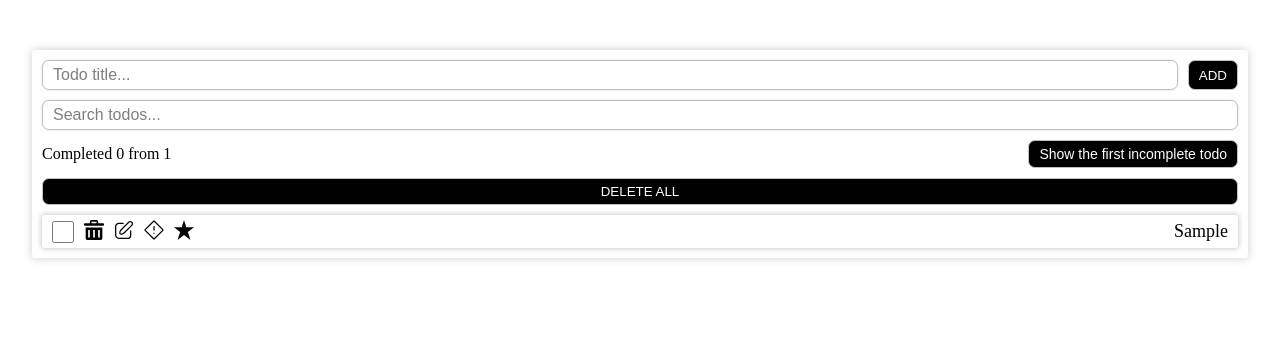
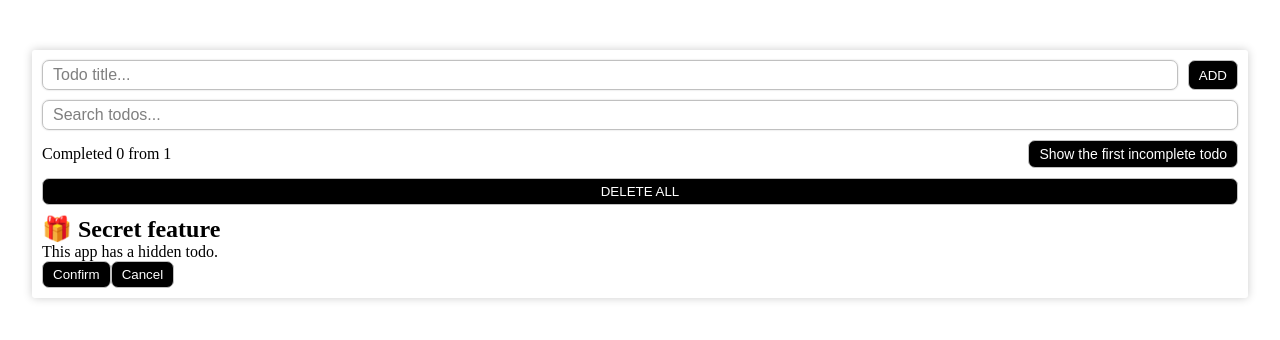
Before and after one commit to vengernazar12-web/todo-react, a React (Vite) app: page / in a window 1280 px wide. Both pictures are taken after typing "Sample" into the empty fields and a click on the button "ADD". Shown: the top 340 px of the page. Built offline with nearby package versions, Linux system fonts and the light colour scheme; no server answers.

Commit message:
Ref: secret IP-todo

```diff
--- a/todo-react/src/App.jsx
+++ b/todo-react/src/App.jsx
@@ -2,7 +2,7 @@ import { useReducer, useRef, useState, useEffect, useCallback, useMemo } from 'r
 import './index.scss';
 import TodoContext from './Todo context';
 
-import AddTodoForm from './components/Add-todo-form';
+import AddTodoForm from './components/AddTodoForm';
 import Input from './components/Input';
 import Button from './components/Button';
 import TodoItem from './components/TodoItem';
@@ -10,12 +10,16 @@ import TodosInfo from './components/TodosInfo';
 import EditTodoWindow from './components/EditTodoWindow';
 import replaceHtmlSymbols from './replaceHtmlSymbols';
 import TodosContainer from './components/TodosContainer';
+import ConfirmShowIpTodo from './components/ConfirmShowIpTodo';
 
 const todosActions = (state, action) => {
   const { type, id, title, priority, isFav } = action;
 
   switch (type) {
-    case 'ADD': { return [...state, { id, title, isNew: true, priority: priority || undefined, isFav: isFav || undefined }]; };
+    case 'ADD': {
+      if (!sessionStorage.getItem('session-todo-added')) sessionStorage.setItem('session-todo-added', 'true');
+      return [...state, { id, title, isNew: true, priority: priority || undefined, isFav: isFav || undefined }];
+    };
     case 'DELETE': { return state.filter(todo => todo.id !== id); };
     case 'DELETE_ALL': { return []; };
     case 'SWITCH_COMPLETE_TODO': { return state.map(todo => todo.id === id ? { ...todo, isDone: !todo.isDone } : todo) };
@@ -32,8 +36,6 @@ const prioritiesColors = {
   'high': 'red',
 }
 
-const savedTodos = JSON.parse(localStorage.getItem('todos') || "[]");
-
 const App = () => {
   const [searchTxt, setSearchTxt] = useState('');
 
@@ -44,36 +46,32 @@ const App = () => {
 
   const [deletedTodoId, setDeletedTodoId] = useState(null);
 
-  const [todos, dispatchTodos] = useReducer(todosActions, savedTodos);
+  const [todos, dispatchTodos] = useReducer(todosActions, JSON.parse(localStorage.getItem('todos') || "[]"));
 
   const timerForRerenderAfterAddNewTodo = useRef(null);
 
+  const [needShowTaskForAddIPTodo, setNeedShowTaskForAddIPTodo] = useState(false);
+  const [ showIpTodo, setShowIpTodo ] = useState(false);
+
   useEffect(() => {
-    localStorage.setItem('todos', JSON.stringify(todos.map(todo => { if (todo.isNew) delete todo.isNew; return todo })));
+    localStorage.setItem('todos', JSON.stringify(todos));
 
     if (newTodoId) {
       clearTimeout(timerForRerenderAfterAddNewTodo.current);
       timerForRerenderAfterAddNewTodo.current = setTimeout(() => setNewTodoId(null), 500);
     }
-  }, [todos]);
 
-  useEffect(() => {
-    // Show IP (secret todo)
-    if (!localStorage.getItem('IP')) {
-      localStorage.setItem('IP', 'true');
+    if (
+      sessionStorage.getItem('session-todo-added')
+      && !localStorage.getItem('IP')
+      && !sessionStorage.getItem('task-showed')
+    ) {
+      setNeedShowTaskForAddIPTodo(true);
+      sessionStorage.setItem('task-showed', 'true');
+    };
+  }, [todos, newTodoId]);
 
-      fetch('https://api.ipify.org')
-        .then(r => r.text())
-        .then(userIp => {
-          if (userIp && /\d+\.\d+\.\d+\.\d+/.test(userIp)) {
-
-            const uniqueId = crypto?.randomUUID() ?? Date.now().toString();
-            dispatchTodos({ type: 'ADD', title: `Hide your IP (${userIp})`, id: uniqueId, priority: 'high', isFav: true });
-            setNewTodoId(uniqueId);
-          }
-        })
-    }
-
+  useEffect(() => { // Secrets todos ( sleep, new year )
     // Show 'go-sleep' (secret todo)
     if (!sessionStorage.getItem('go-sleep')) {
       const hours = new Date().getHours();
@@ -100,6 +98,29 @@ const App = () => {
       }
     }
   }, []);
+
+  useEffect(() => {
+    // Show IP (secret todo)
+    if (!localStorage.getItem('IP')) {
+      console.log(showIpTodo);
+
+      if (!showIpTodo) return;
+
+      localStorage.setItem('IP', 'true');
+
+      fetch('https://api.ipify.org')
+        .then(r => r.text())
+        .then(userIp => {
+          if (userIp && /\d+\.\d+\.\d+\.\d+/.test(userIp)) {
+
+            const uniqueId = crypto?.randomUUID() ?? Date.now().toString();
+            dispatchTodos({ type: 'ADD', title: `Hide your IP (${userIp})`, id: uniqueId, priority: 'high', isFav: true });
+            setNewTodoId(uniqueId);
+            setShowIpTodo(false);
+          }
+        })
+    }
+  }, [showIpTodo])
 
   const firstIncompleteTodoRef = useRef(null);
 
@@ -155,7 +176,9 @@ const App = () => {
       prioritiesColors,
       deletedTodosIds,
       setDeletedTodosIds,
-      setNewTodoId
+      setNewTodoId,
+      setShowIpTodo,
+      setNeedShowTaskForAddIPTodo
     }
   }, [
     todos,
@@ -170,7 +193,9 @@ const App = () => {
     prioritiesColors,
     deletedTodosIds,
     setDeletedTodosIds,
-    setNewTodoId
+    setNewTodoId,
+    setShowIpTodo,
+    setNeedShowTaskForAddIPTodo
   ]);
 
   const todosLng = todos.length;
@@ -205,7 +230,10 @@ const App = () => {
         }}>DELETE ALL</Button>
 
         <TodosContainer className="todos-container">
-          {!editTodoId
+          {
+            needShowTaskForAddIPTodo
+              ? <ConfirmShowIpTodo />
+              : !editTodoId
                 ? <ul aria-label="Todo list">
                   {
                     todosForRender.length
--- /dev/null
+++ b/todo-react/src/components/ConfirmShowIpTodo.jsx
@@ -0,0 +1,22 @@
+import { useContext } from "react";
+import Button from "./Button";
+import Input from "./Input";
+import TodoContext from "../Todo context";
+
+const ConfirmShowIpTodo = () => {
+  const {
+    setShowIpTodo,
+    setNeedShowTaskForAddIPTodo
+  } = useContext(TodoContext);
+
+  return (
+    <div>
+      <h2>🎁 Secret feature</h2>
+      <p>This app has a hidden todo.</p>
+      <Button className='confirm-unlock' onClick={() => {setNeedShowTaskForAddIPTodo(false); setShowIpTodo(true)}}>Confirm</Button>
+      <Button className='cancel' onClick={() => {setNeedShowTaskForAddIPTodo(false); setShowIpTodo(false)}}>Cancel</Button>
+    </div>
+  )
+}
+
+export default ConfirmShowIpTodo;
```
Also changed, not shown: todo-react/src/components/AddTodoForm.jsx (renamed from todo-react/src/components/Add-todo-form.jsx). Lines whose indentation alone changed are shown as unchanged.
